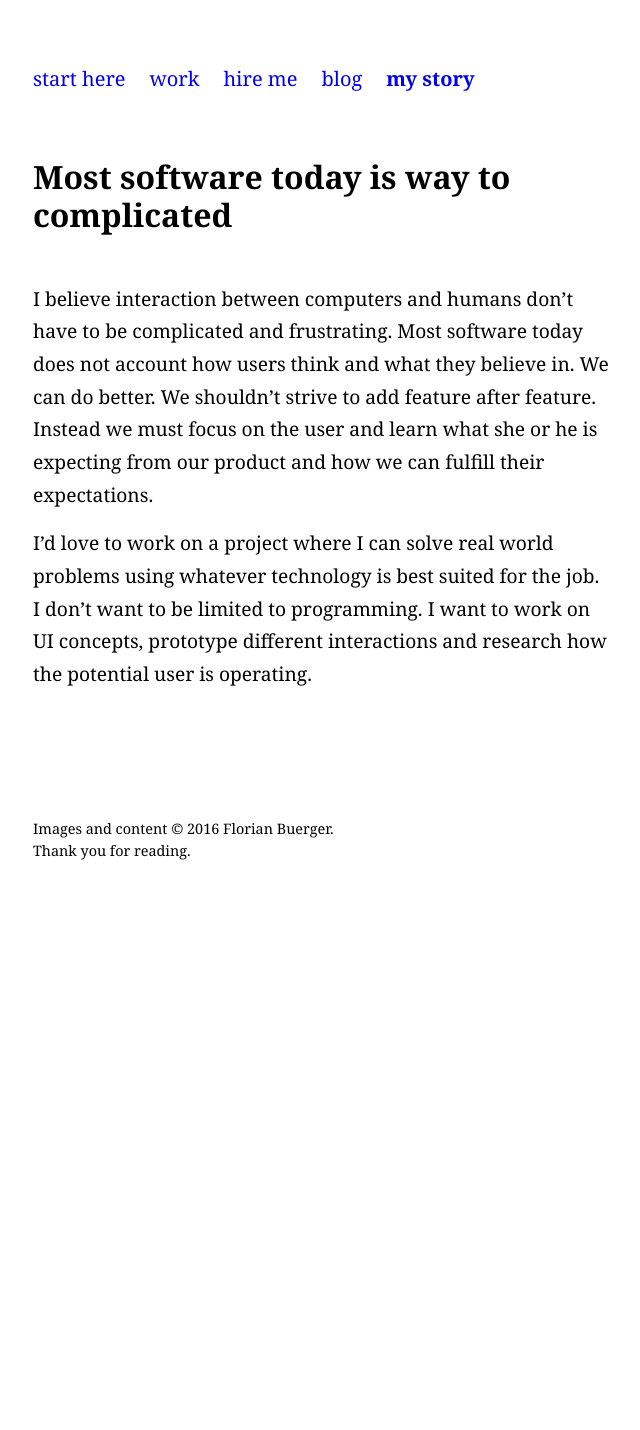
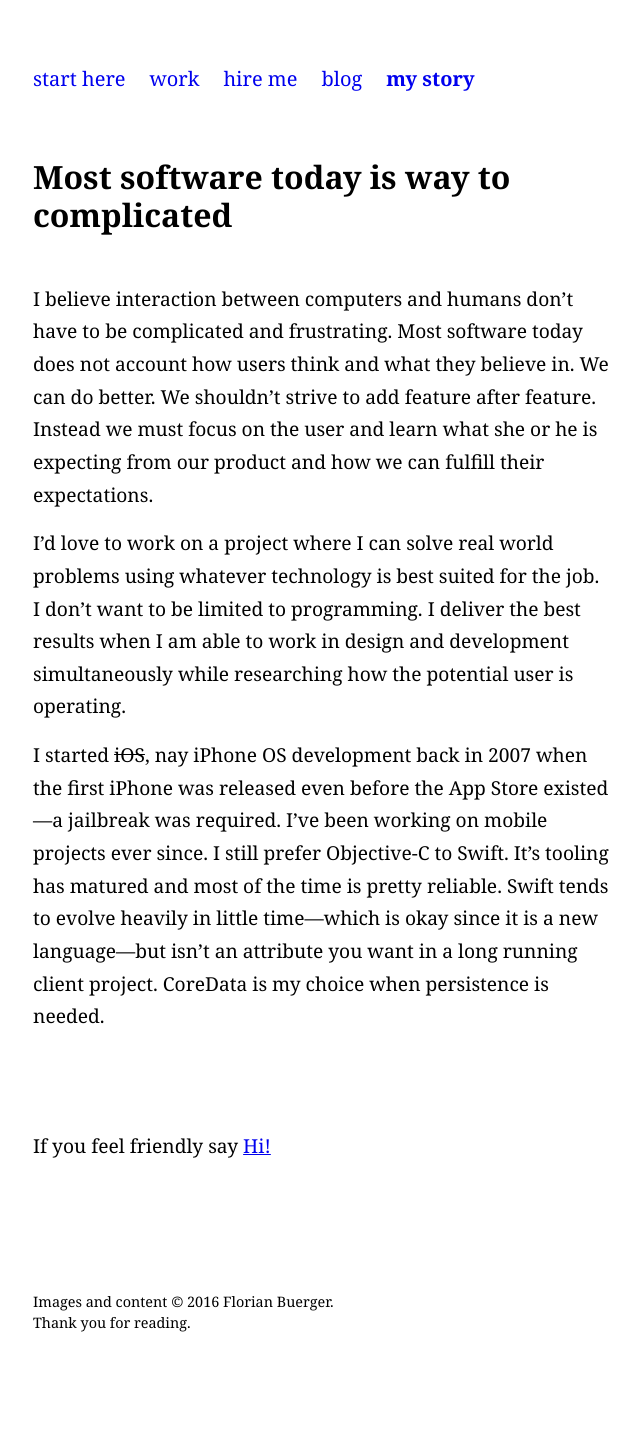
Before and after one commit to florianbuerger/florianbuerger.github.io, a Jekyll site: the page built from about.md, in a window 1280 px wide. Shown: the whole page, without its empty margins (95-735 px from the left). Built offline with Jekyll 4.4.1, drawn with Linux system fonts in a browser that asks for light colours; before the commit the page ends 958 px from its top, so only the background shows below that.

Commit message:
Fix a few typos

```diff
--- a/about.md
+++ b/about.md
@@ -6,6 +6,11 @@ permalink: /about/
 
 I believe interaction between computers and humans don’t have to be complicated and frustrating. Most software today does not account how users think and what they believe in. We can do better. We shouldn't strive to add feature after feature. Instead we must focus on the user and learn what she or he is expecting from our product and how we can fulfill their expectations.
 
-I'd love to work on a project where I can solve real world problems using whatever technology is best suited for the job. I don't want to be limited to programming. I want to work on UI concepts, prototype different interactions and research how the potential user is operating.
+I'd love to work on a project where I can solve real world problems using whatever technology is best suited for the job. I don't want to be limited to programming. I deliver the best results when I am able to work in design and development simultaneously while researching how the potential user is operating.
 
-<!-- I started <del>iOS</del>, nay iPhone OS development back in 2007 when the first iPhone was released even before the App Store existed—a jailbreak was required. I’ve been working on mobile projects ever since. -->
+I started <del>iOS</del>, nay iPhone OS development back in 2007 when the first iPhone was released even before the App Store existed—a jailbreak was required. I’ve been working on mobile projects ever since. I still prefer Objective-C to Swift. It’s tooling has matured and most of the time is pretty reliable. Swift tends to evolve heavily in little time—which is okay since it is a new language—but isn’t an attribute you want in a long running client project. CoreData is my choice when persistence is needed.
+
+<br/>
+<br/>
+
+If you feel friendly say [Hi!](mailto:hi@florianbuerger.com?subject=Hi!)
```
Also changed, not shown: hire.md (+1 -1 lines).
